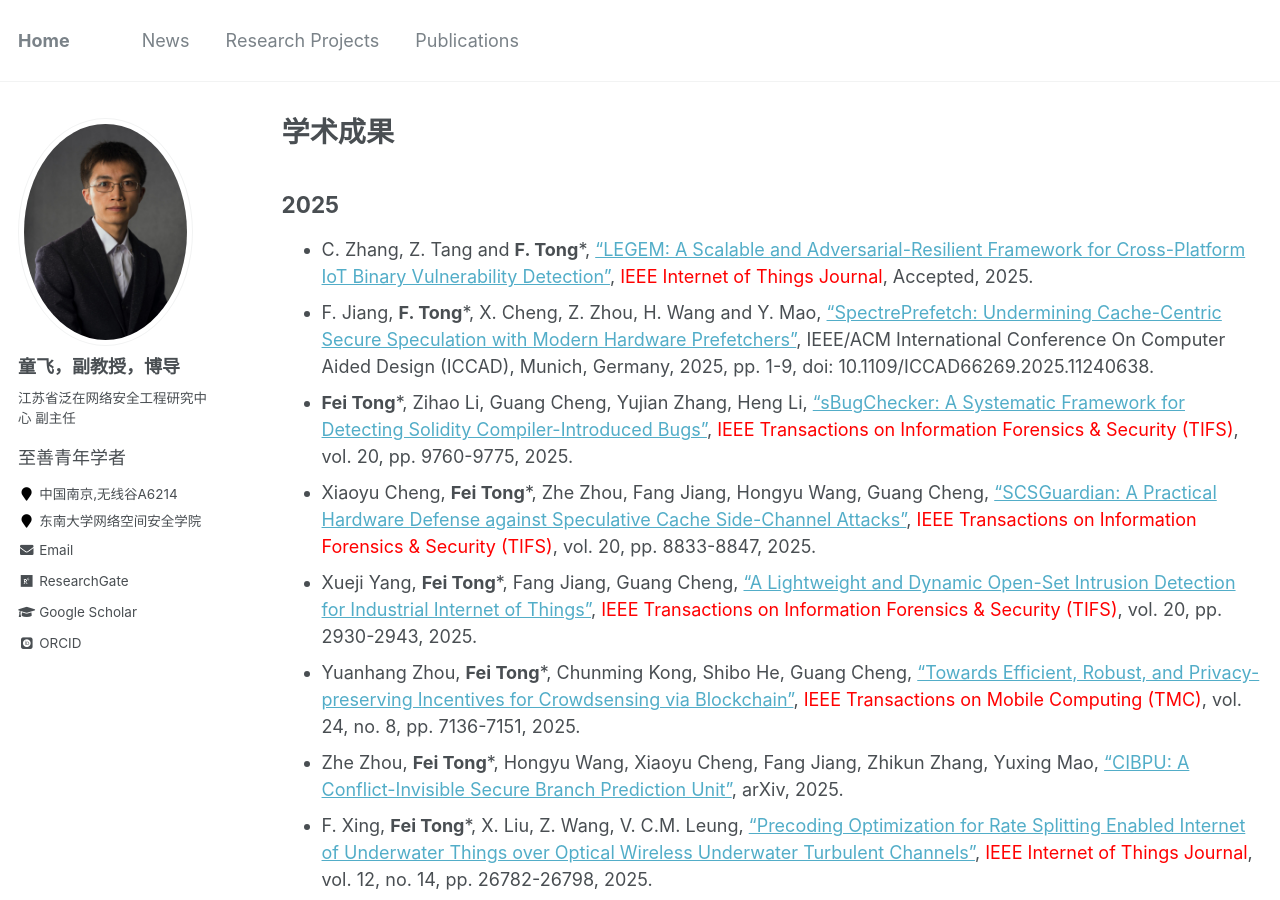
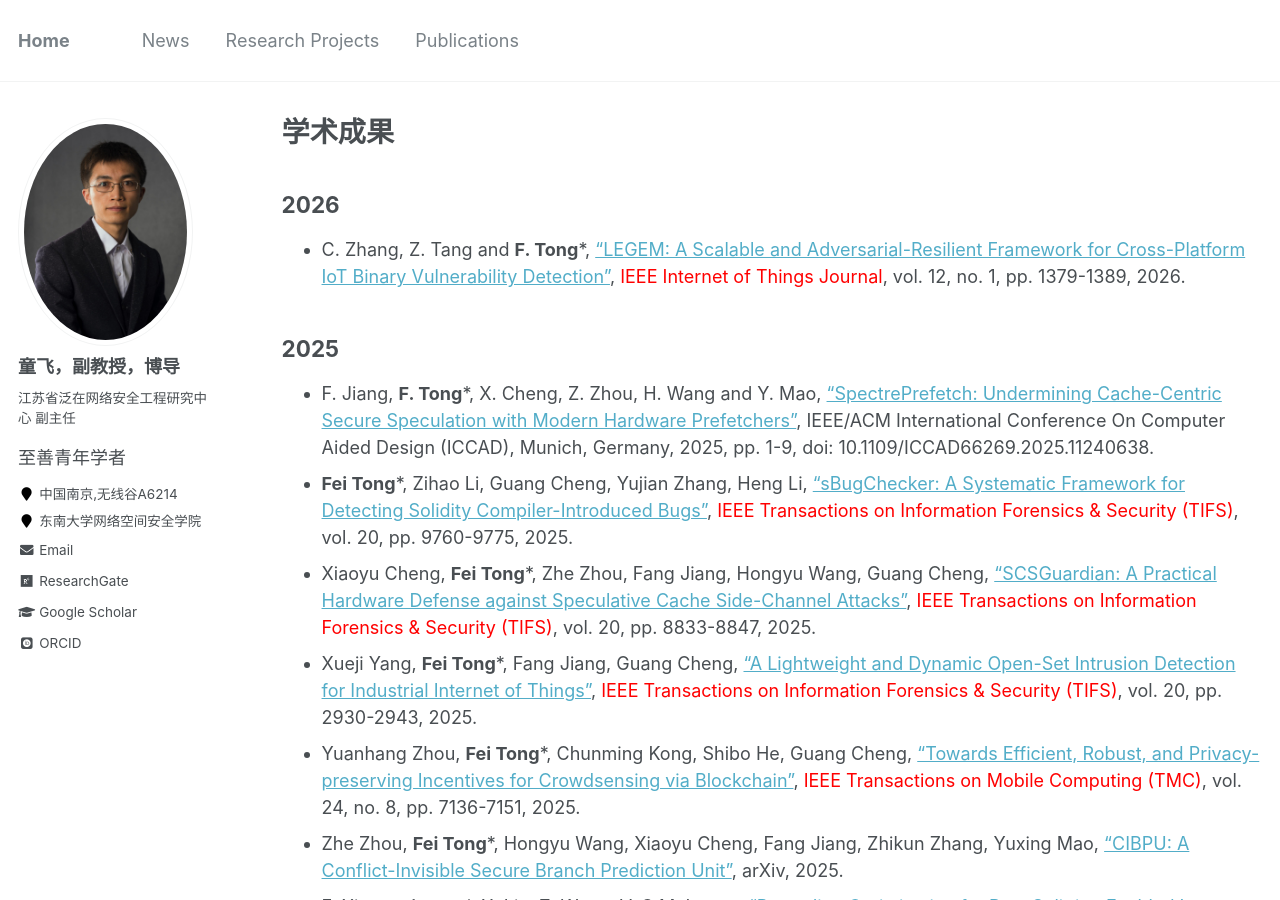
Before and after one commit to fei-tong/fei-tong.github.io, a Jekyll site: the page built from _pages/publications.md, in a window 1280 px wide and 900 px high. Built offline with Jekyll 4.4.1, drawn with Linux system fonts in a browser that asks for light colours; some web fonts are replaced.

Commit message:
Update publications.md

```diff
--- a/_pages/publications.md
+++ b/_pages/publications.md
@@ -10,9 +10,12 @@ author_profile: true
 **Zhe Zhou\***, Xiaoyu Cheng, Yang Sun, Fang Jiang, Fei Tong <img src="/images/letter.png" alt="letter" title="letter">, Ruilin Wang<br>
  IEEE 21th TrustCom(**CCF-C**), 2022. -->
 
+## 2026
+
+- C. Zhang, Z. Tang and **F. Tong***, ["LEGEM: A Scalable and Adversarial-Resilient Framework for Cross-Platform IoT Binary Vulnerability Detection"](https://ieeexplore.ieee.org/document/11235936), <font color="red">IEEE Internet of Things Journal</font>, vol. 12, no. 1, pp. 1379-1389, 2026.
+
 ## 2025
 
-- C. Zhang, Z. Tang and **F. Tong***, ["LEGEM: A Scalable and Adversarial-Resilient Framework for Cross-Platform IoT Binary Vulnerability Detection"](https://ieeexplore.ieee.org/document/11235936), <font color="red">IEEE Internet of Things Journal</font>, Accepted, 2025.
 - F. Jiang, **F. Tong***, X. Cheng, Z. Zhou, H. Wang and Y. Mao, ["SpectrePrefetch: Undermining Cache-Centric Secure Speculation with Modern Hardware Prefetchers"](https://ieeexplore.ieee.org/document/11240638), IEEE/ACM International Conference On Computer Aided Design (ICCAD), Munich, Germany, 2025, pp. 1-9, doi: 10.1109/ICCAD66269.2025.11240638.
 - **Fei Tong***, Zihao Li, Guang Cheng, Yujian Zhang, Heng Li, ["sBugChecker: A Systematic Framework for Detecting Solidity Compiler-Introduced Bugs"](https://ieeexplore.ieee.org/document/11159069), <font color="red">IEEE Transactions on Information Forensics & Security (TIFS)</font>, vol. 20, pp. 9760-9775, 2025.
 - Xiaoyu Cheng, **Fei Tong***, Zhe Zhou, Fang Jiang, Hongyu Wang, Guang Cheng, ["SCSGuardian: A Practical Hardware Defense against Speculative Cache Side-Channel Attacks"](https://ieeexplore.ieee.org/document/11123915), <font color="red">IEEE Transactions on Information Forensics & Security (TIFS)</font>, vol. 20, pp. 8833-8847, 2025.
```
